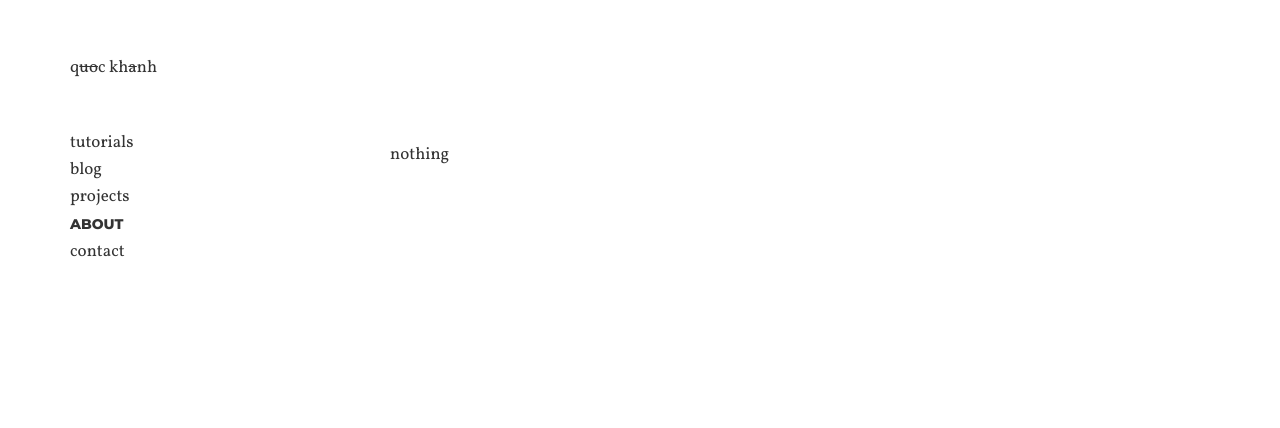
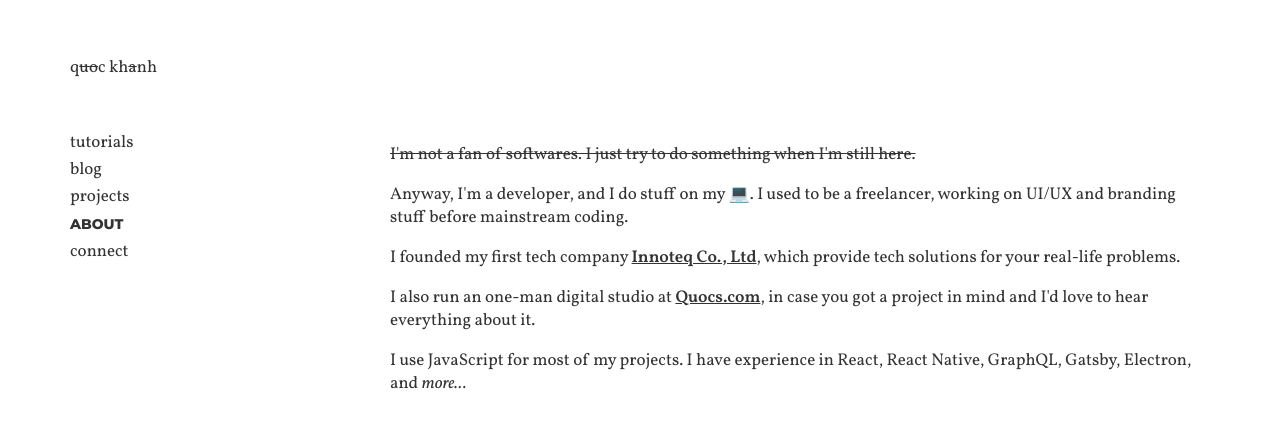
Before and after one commit to bkdev98/qckhnh.com, a Gatsby site: page /about in a window 1280 px wide. Built offline with nearby package versions, Linux system fonts and the light colour scheme; Gatsby itself is replaced by a stand-in of ours.

Commit message:
about page

```diff
--- a/src/components/header.js
+++ b/src/components/header.js
@@ -9,7 +9,7 @@ const Header = () => (
       <li><Link partiallyActive={true} to="/blog" activeClassName="active">blog</Link></li>
       <li><Link partiallyActive={true} to="/projects" activeClassName="active">projects</Link></li>
       <li><Link partiallyActive={true} to="/about" activeClassName="active">about</Link></li>
-      <li><Link partiallyActive={true} to="/contact" activeClassName="active">contact</Link></li>
+      <li><Link partiallyActive={true} to="/contact" activeClassName="active">connect</Link></li>
     </ul>
   </header>
 )
--- a/src/layout/style.css
+++ b/src/layout/style.css
@@ -192,3 +192,8 @@ pre[class*="language-"] {
   padding-left: 0.75em;
   border-left: 0.25em solid #f99;
 }
+
+.about a {
+  color: #333;
+  font-weight: bold;
+}
--- a/src/pages/about.js
+++ b/src/pages/about.js
@@ -1,13 +1,32 @@
-import React from "react"
+import React, { useState } from "react"
 
 import Layout from "../layout"
 import SEO from "../components/seo"
 
-const AboutPage = () => (
-  <Layout>
-    <SEO title="About" />
-    <p>nothing</p>
-  </Layout>
-)
+const experiences = [
+  `Flutter, NetlifyCMS, Webpack, TypeScript, Vue`,
+  `, Express, MongoDB, Socket.io, Styled Components`,
+  `, Ant Design, Material UI, Angular, Redux, Wordpress...`,
+]
+
+const AboutPage = () => {
+  const [count, setCount] = useState(0);
+  return (
+    <Layout>
+      <SEO title="About" />
+      <div className="about">
+        <p style={{ textDecoration: 'line-through' }}>I'm not a fan of softwares. I just try to do something when I'm still here.</p>
+        <p>Anyway, I'm a developer, and I do stuff on my 💻. I used to be a freelancer, working on UI/UX and branding stuff before mainstream coding.</p>
+        <p>I founded my first tech company <a href="https://innoteq.vn">Innoteq Co., Ltd</a>, which provide tech solutions for your real-life problems.</p>
+        <p>I also run an one-man digital studio at <a href="https://quocs.com">Quocs.com</a>, in case you got a project in mind and I'd love to hear everything about it.</p>
+        <p>
+          <span>I use JavaScript for most of my projects. I have experience in React, React Native, GraphQL, Gatsby, Electron, </span>
+          {experiences.slice(0, count).map((item, idx) => <span key={idx}>{item}</span>)}
+          {count < experiences.length && <span> and <i style={{ cursor: 'pointer' }} onClick={() => setCount(count + 1)}>more...</i></span>}
+        </p>
+      </div>
+    </Layout>
+  );
+}
 
 export default AboutPage
```
